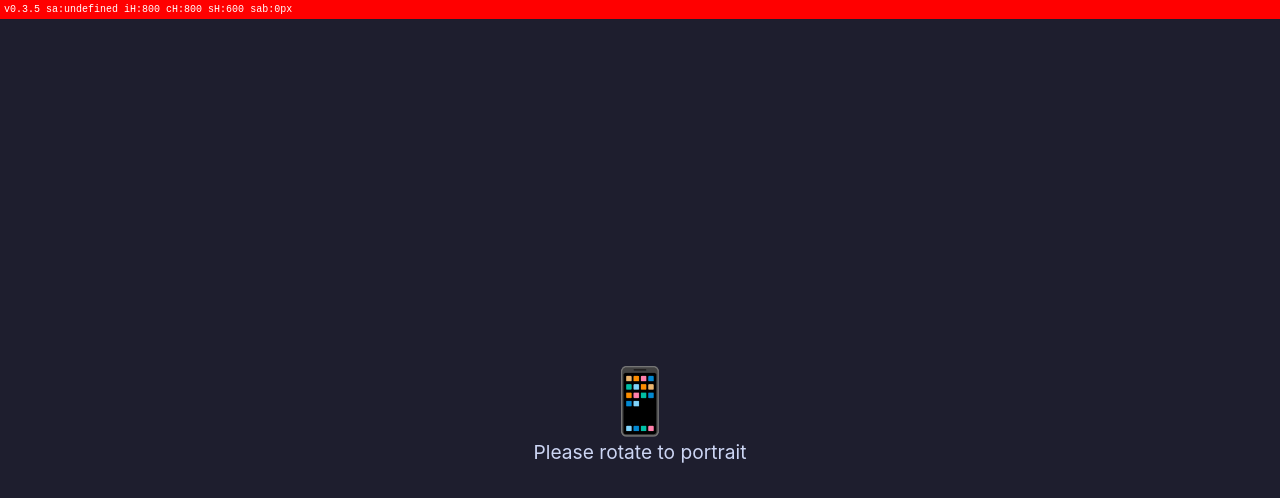
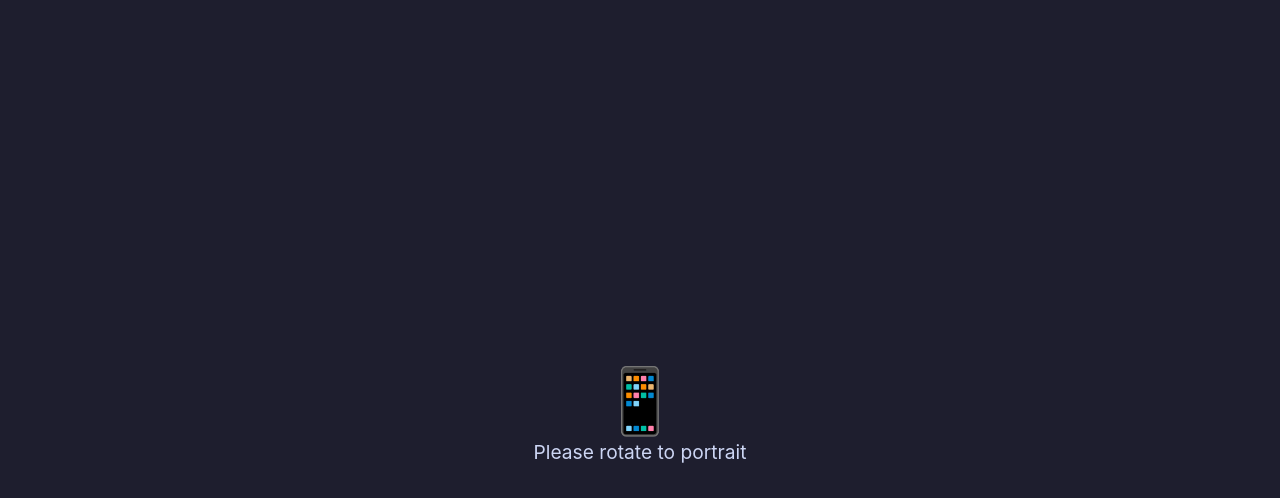
Before and after one commit to nt1998/gym-tracker, a React (Vite) app: page / in a window 1280 px wide. Shown: the top 498 px of the page. Built offline with nearby package versions, Linux system fonts and the light colour scheme.

Commit message:
v0.3.7: offset navbar bottom by -env(safe-area-inset-top) to compensate viewport extending under status bar

```diff
--- a/index.html
+++ b/index.html
@@ -4,7 +4,7 @@
     <meta charset="UTF-8" />
     <meta name="viewport" content="width=device-width, initial-scale=1.0, maximum-scale=1.0, user-scalable=no, viewport-fit=cover" />
     <meta name="apple-mobile-web-app-capable" content="yes" />
-    <meta name="apple-mobile-web-app-status-bar-style" content="default" />
+    <meta name="apple-mobile-web-app-status-bar-style" content="black-translucent" />
     <link rel="manifest" href="/gym-tracker/manifest.json" />
     <title>Gym Tracker</title>
   </head>
--- a/src/App.css
+++ b/src/App.css
@@ -137,7 +137,7 @@
 
 .navbar {
   position: fixed;
-  bottom: 0;
+  bottom: calc(-1 * env(safe-area-inset-top, 0px));
   padding: 0 0 25px;
   left: 0;
   right: 0;
--- a/src/App.jsx
+++ b/src/App.jsx
@@ -1467,10 +1467,6 @@
 
   return (
     <div className="app">
-      <div style={{position:'fixed',top:0,left:0,right:0,zIndex:9999,background:'red',color:'#fff',padding:4,fontSize:10,pointerEvents:'none',fontFamily:'monospace'}}>
-        v0.3.5 sa:{String(window.navigator.standalone)} iH:{window.innerHeight} cH:{document.documentElement.clientHeight} sH:{window.screen.height}
-        {' '}sab:{getComputedStyle(document.documentElement).getPropertyValue('--sab') || 'n/a'}
-      </div>
       <main className="content" key={tab}>
         {tab === 'log' && currentRoutine?.isRest && (
           <div className="log-page rest-log">
```
